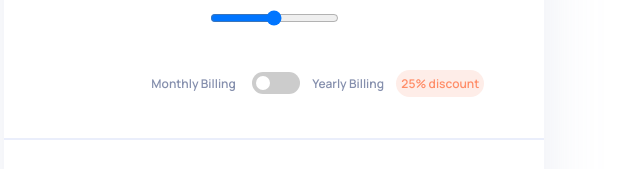
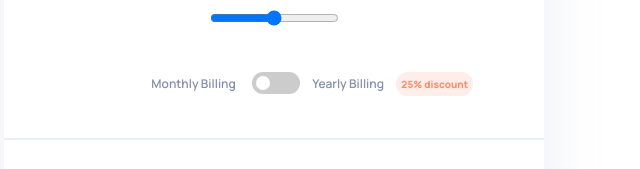
Before and after one commit to renebreslauer/frontend-mentor-pricing-slider, a website: page index.html in a window 1280 px wide. Shown: the part 433-602 px from the top of the page, 366-1006 px from the left. Drawn offline with Linux system fonts and the light colour scheme.

Commit message:
discount formatting

```diff
--- a/style.css
+++ b/style.css
@@ -187,6 +187,8 @@ input {
   padding: 5px;
   border-radius: 20px;
   margin-left: 10px;
+  font-size: 10px;
+  font-weight: 800;
 }
 
 .slider-container-bottom {
```
